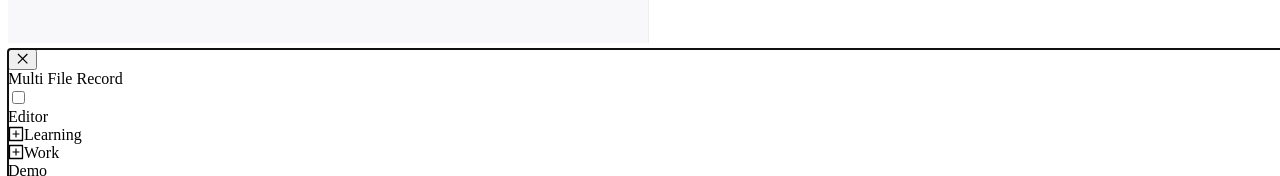
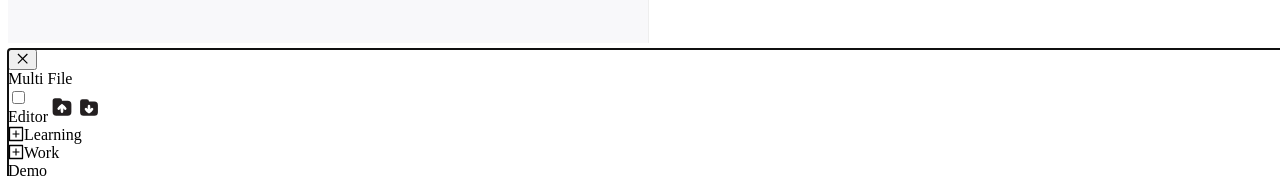
Before and after one commit to LHRUN/md-editor, a React (Vite) app: page / in a window 1280 px wide. Both pictures are taken after a click on the element 1207 px from the left and 24 px from the top of the page. Shown: the part 759-935 px from the top of the page. Built offline with nearby package versions, Linux system fonts and the light colour scheme; what markdown-it-abbr, markdown-it-deflist, markdown-it-mark, markdown-it-sub would draw is missing.

Commit message:
feat: ddd upload and download file

```diff
--- a/package.json
+++ b/package.json
@@ -7,13 +7,11 @@
     "dev": "vite",
     "build": "tsc && vite build",
     "preview": "vite preview",
-    "lint": "eslint --ext .js,.jsx,.ts,.tsx --fix --quiet ./",
-    "prepare": "husky install"
+    "lint": "eslint --ext .js,.jsx,.ts,.tsx --fix --quiet ./"
   },
   "dependencies": {
     "antd": "^4.23.4",
     "highlight.js": "^11.6.0",
-    "immer": "^9.0.19",
     "markdown-it": "^13.0.1",
     "markdown-it-abbr": "^1.0.4",
     "markdown-it-deflist": "^2.1.0",
--- /dev/null
+++ b/src/components/icons/download.tsx
@@ -0,0 +1,19 @@
+const DownloadIcon = () => {
+  return (
+    <svg
+      className="icon"
+      viewBox="0 0 1024 1024"
+      version="1.1"
+      xmlns="http://www.w3.org/2000/svg"
+      width="20"
+      height="19"
+    >
+      <path
+        d="M800 192h-288a128 128 0 0 0-128-128H160a128 128 0 0 0-128 128v576a192 192 0 0 0 192 192h576a192 192 0 0 0 192-192V384a192 192 0 0 0-192-192z m-64 434.56a612.48 612.48 0 0 1-188.8 188.8l-22.08 13.12a23.68 23.68 0 0 1-24.32 0l-22.08-13.12A612.48 612.48 0 0 1 288 626.56a66.56 66.56 0 0 1 113.92-68.48 362.88 362.88 0 0 0 32 44.48l15.04-192a64 64 0 0 1 124.48 0l15.04 192a454.4 454.4 0 0 0 32-43.52A66.56 66.56 0 0 1 736 626.56z"
+        fill="#231F20"
+      ></path>
+    </svg>
+  )
+}
+
+export default DownloadIcon
--- /dev/null
+++ b/src/components/icons/upload.tsx
@@ -0,0 +1,19 @@
+const UploadIcon = () => {
+  return (
+    <svg
+      className="icon"
+      viewBox="0 0 1024 1024"
+      version="1.1"
+      xmlns="http://www.w3.org/2000/svg"
+      width="20"
+      height="20"
+    >
+      <path
+        d="M800 192h-288a128 128 0 0 0-128-128H160a128 128 0 0 0-128 128v576a192 192 0 0 0 192 192h576a192 192 0 0 0 192-192V384a192 192 0 0 0-192-192z m-87.68 456.64a66.56 66.56 0 0 1-91.2-22.72 362.88 362.88 0 0 0-32-44.48l-15.04 192a64 64 0 0 1-124.48 0l-15.04-192a454.4 454.4 0 0 0-32 43.52A66.56 66.56 0 1 1 288 557.44a612.48 612.48 0 0 1 188.8-188.8l22.08-13.12a23.68 23.68 0 0 1 24.32 0l22.08 13.12a612.48 612.48 0 0 1 188.8 188.8 66.24 66.24 0 0 1-22.72 91.2z"
+        fill="#231F20"
+      ></path>
+    </svg>
+  )
+}
+
+export default UploadIcon
--- a/src/components/multiFile/index.module.less
+++ b/src/components/multiFile/index.module.less
@@ -11,9 +11,6 @@
   &:hover {
     background-color: rgba(0,0,0,0.1);
   }
-}
-.drawerExtra {
-  width: 40px;
 }
 
 .titleContainer {
@@ -36,3 +33,12 @@
     background-color: rgba(0,0,0,0.1);
   }
 }
+
+.drawerExtra {
+  display: flex;
+  align-items: center;
+
+  .mutilFileIcon {
+    margin-right: 0px;
+  }
+}
--- a/src/components/multiFile/index.tsx
+++ b/src/components/multiFile/index.tsx
@@ -1,5 +1,5 @@
 import React, { useMemo, useState } from 'react'
-import { Checkbox, Drawer, Popconfirm, Popover, Tree } from 'antd'
+import { Checkbox, Drawer, Popconfirm, Popover, Tree, Upload } from 'antd'
 import FileTitleModal from '../fileTitleModal'
 import MultiFileIcon from '../icons/multiFile'
 import { arrToTree, FileData } from '@/utils/multiFile'
@@ -9,18 +9,20 @@ import DeleteFileIcon from '../icons/deleteFile'
 import EditFileIcon from '../icons/editFile'
 import { useFile } from '@/context/file'
 import { ACTION_TYPE } from '@/context/file/reducer'
+import UploadIcon from '../icons/upload'
+import DownloadIcon from '../icons/download'
 
 const MultiFile: React.FC = () => {
   const { file, dispatch } = useFile()
-  const [drawerOpen, setDrawerOpen] = useState(false)
-  const [isEditor, setIsEditor] = useState(false)
-  const [isTitleModalOpen, setIsTitleModalOpen] = useState(false)
-  const [editTitleData, setEditTitleData] = useState<FileData>({} as FileData)
-  console.log(file.multiFileData)
+  const [drawerOpen, setDrawerOpen] = useState(false) // drawer open status
+  const [isEditor, setIsEditor] = useState(false) // edit status
+  const [isTitleModalOpen, setIsTitleModalOpen] = useState(false) // title modal open status
+  const [editTitleData, setEditTitleData] = useState<FileData>({} as FileData) // Current edit title data
   const treeData = useMemo(
     () => arrToTree(file.multiFileData),
     [file.multiFileData]
   )
+  // Number of files(not folders)
   const fileCount = useMemo(
     () =>
       file.multiFileData.reduce((acc, data) => acc + (data.isLeaf ? 1 : 0), 0),
@@ -55,7 +57,7 @@ const MultiFile: React.FC = () => {
 
   const changeFileName = (title: string) => {
     dispatch({
-      type: ACTION_TYPE.DELTE_FILE,
+      type: ACTION_TYPE.CHANGE_FILE_TITLE,
       payload: {
         key: editTitleData.key,
         title
@@ -138,26 +140,74 @@ const MultiFile: React.FC = () => {
     )
   }
 
+  const downloadFile = () => {
+    const eleLink = document.createElement('a')
+    const fileName = `${
+      file.multiFileData.find((data) => data.key === file.curKey)?.title ||
+      'empty'
+    }.md`
+    eleLink.download = fileName
+    eleLink.style.display = 'none'
+    const blob = new Blob([file.content])
+    eleLink.href = URL.createObjectURL(blob)
+    document.body.appendChild(eleLink)
+    eleLink.click()
+    document.body.removeChild(eleLink)
+  }
+
+  const drawerExtra = useMemo(
+    () => (
+      <div className={styles.drawerExtra}>
+        <Checkbox
+          defaultChecked={false}
+          onChange={(e) => setIsEditor(e.target.checked)}
+        >
+          <div>Editor</div>
+        </Checkbox>
+        <Upload
+          showUploadList={false}
+          customRequest={(options) => {
+            const file = options.file
+            const reader = new FileReader()
+            reader.onload = (e) => {
+              options.onSuccess && options.onSuccess(e.target?.result)
+              if (e.target?.result) {
+                dispatch({
+                  type: ACTION_TYPE.CHANGE_CONTENT,
+                  payload: e.target?.result ?? ''
+                })
+              }
+            }
+            reader.readAsText(file as File)
+          }}
+          accept=".txt,.md,.doc,.docx"
+        >
+          <span className={styles.mutilFileIcon}>
+            <UploadIcon />
+          </span>
+        </Upload>
+        <span onClick={() => downloadFile()} className={styles.mutilFileIcon}>
+          <DownloadIcon />
+        </span>
+      </div>
+    ),
+    [downloadFile]
+  )
+
   return (
     <>
       <div className={styles.mutilFileIcon} onClick={() => setDrawerOpen(true)}>
         <MultiFileIcon />
       </div>
       <Drawer
-        title="Multi File Record"
+        title="Multi File"
         placement="right"
-        extra={
-          <Checkbox
-            defaultChecked={false}
-            onChange={(e) => setIsEditor(e.target.checked)}
-          >
-            <div className={styles.drawerExtra}>Editor</div>
-          </Checkbox>
-        }
+        extra={drawerExtra}
         onClose={() => setDrawerOpen(false)}
         open={drawerOpen}
       >
         <Tree
+          defaultExpandedKeys={[file.curKey]}
           titleRender={(node) => {
             if (!isEditor) {
               return node.title
--- /dev/null
+++ b/src/components/toolbar/config.tsx
@@ -0,0 +1,47 @@
+import { LINE_STATUS, TEXT_STATUS } from '@/utils/constants'
+import BoldIcon from '../icons/bold'
+import DeleteIcon from '../icons/delete'
+import ItalicIcon from '../icons/italic'
+import UnderlineIcon from '../icons/underline'
+import OlIcon from '../icons/ol'
+import UlIcon from '../icons/ul'
+import TodoIcon from '../icons/todo'
+import QuoteIcon from '../icons/quote'
+
+export const textConfig = [
+  {
+    icon: <BoldIcon />,
+    status: TEXT_STATUS.STRONG
+  },
+  {
+    icon: <DeleteIcon />,
+    status: TEXT_STATUS.DELETE
+  },
+  {
+    icon: <ItalicIcon />,
+    status: TEXT_STATUS.ITALIC
+  },
+  {
+    icon: <UnderlineIcon />,
+    status: TEXT_STATUS.UNDERLINE
+  }
+]
+
+export const lineConfig = [
+  {
+    icon: <OlIcon />,
+    status: LINE_STATUS.OL
+  },
+  {
+    icon: <UlIcon />,
+    status: LINE_STATUS.UL
+  },
+  {
+    icon: <TodoIcon />,
+    status: LINE_STATUS.TODO
+  },
+  {
+    icon: <QuoteIcon />,
+    status: LINE_STATUS.QUOTE
+  }
+]
--- a/src/context/file/actions.ts
+++ b/src/context/file/actions.ts
@@ -2,6 +2,9 @@ import { MARKDOWN_STATE, setFileStorageData } from '@/utils/storage'
 import { FileState } from './reducer'
 import { CODE_THEME } from '@/utils/constants'
 
+/**
+ * change markdown content
+ */
 export const changeContentAction = (oldState: FileState, content: string) => {
   const index = oldState.multiFileData.findIndex(
     (data) => data.key === oldState.curKey
@@ -9,29 +12,37 @@ export const changeContentAction = (oldState: FileState, content: string) => {
   if (index !== -1) {
     oldState.multiFileData[index].content = content
   }
-  setFileStorageData(oldState.multiFileData, oldState.curKey)
-  return {
+  const newState = {
     ...oldState,
     content
   }
+  setFileStorageData(newState.multiFileData, newState.curKey)
+  return newState
 }
 
+/**
+ * Change the current file selection
+ */
 export const changeCurKeyAction = (oldState: FileState, key: string) => {
   const index = oldState.multiFileData.findIndex((data) => data.key === key)
   if (index !== -1) {
     const { content = '', state = oldState.state } =
       oldState.multiFileData[index]
-    setFileStorageData(oldState.multiFileData, oldState.curKey)
-    return {
+    const newState = {
       ...oldState,
       curKey: key,
       content,
       state
     }
+    setFileStorageData(newState.multiFileData, newState.curKey)
+    return newState
   }
   return oldState
 }
 
+/**
+ * Changing markdown operate bar state
+ */
 export const changeStateAction = (
   oldState: FileState,
   markdownState: MARKDOWN_STATE
@@ -42,13 +53,21 @@ export const changeStateAction = (
   if (index !== -1) {
     oldState.multiFileData[index].state = markdownState
   }
-  setFileStorageData(oldState.multiFileData, oldState.curKey)
-  return {
+  const newState = {
     ...oldState,
     state: markdownState
   }
+  setFileStorageData(newState.multiFileData, newState.curKey)
+  return newState
 }
 
+/**
+ * add file
+ * @param oldState FileState
+ * @param isLeaf is file
+ * @param parent parent key
+ * @returns FileState
+ */
 export const addFileAction = (
   oldState: FileState,
   isLeaf: boolean,
@@ -89,6 +108,9 @@ export const addFileAction = (
   return newState
 }
 
+/**
+ * delete file
+ */
 export const deleteFileAction = (oldState: FileState, key: string) => {
   const newState = {
     ...oldState,
@@ -100,11 +122,15 @@ export const deleteFileAction = (oldState: FileState, key: string) => {
   return newState
 }
 
+/**
+ * Change current file title
+ */
 export const changeFileTitleAction = (
   oldState: FileState,
   key: string,
   title: string
 ) => {
+  console.log(title)
   const index = oldState.multiFileData.findIndex((data) => data.key === key)
   const newFileData = [...oldState.multiFileData]
   newFileData[index].title = title
```
Also changed, not shown: src/components/toolbar/index.tsx (+17 -54 lines), 1 other file (tests, documents, lock files or other folders).
